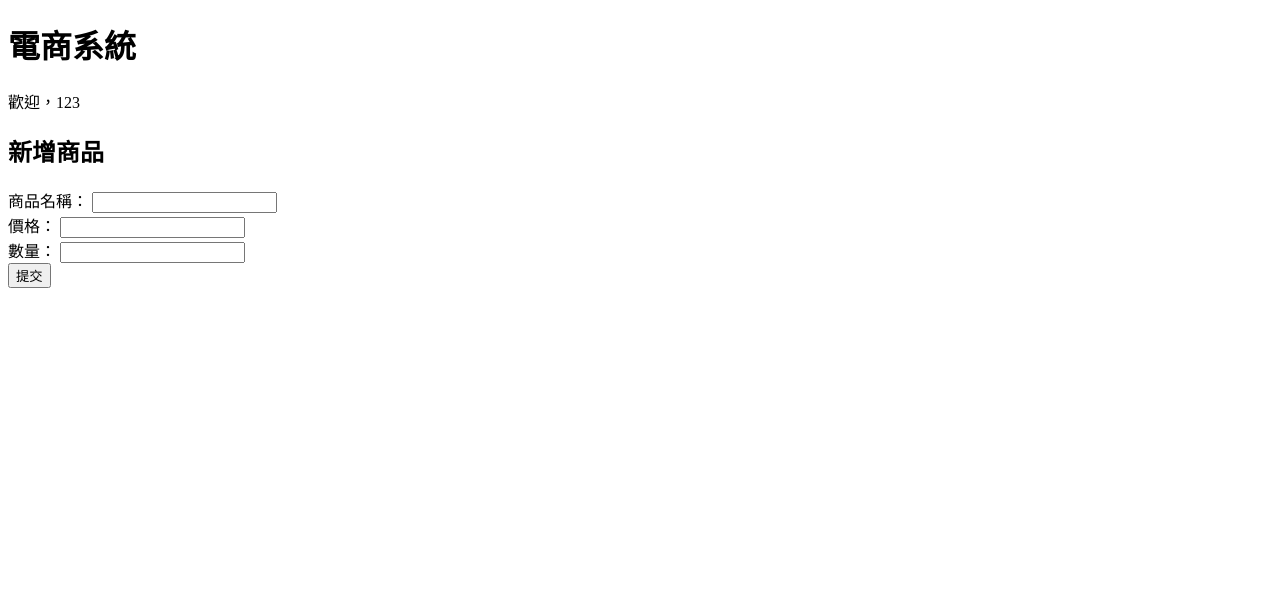
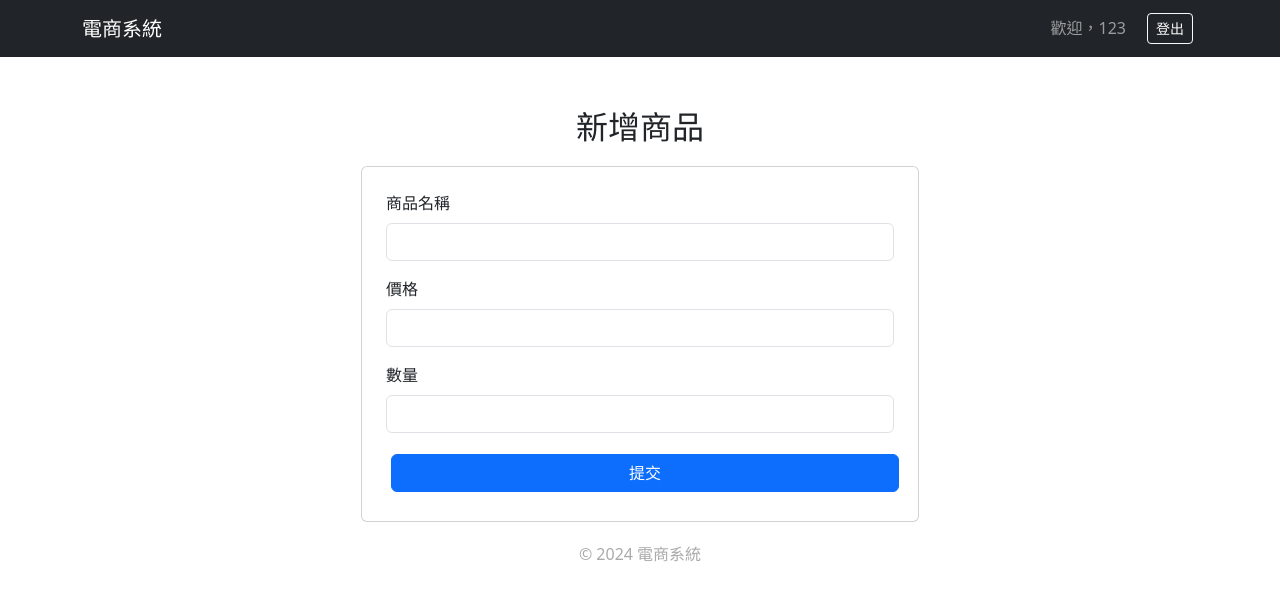
Before and after one commit to WenxiuWu17/EC-Web, a Flask app: page /add in a window 1280 px wide. Shown: the top 601 px of the page. Run offline with Flask 3, Linux system fonts and the light colour scheme; a user stored in the database is signed in.

Commit message:
更新頁面美化並新增 styles.css

```diff
--- a/app.py
+++ b/app.py
@@ -130,17 +130,34 @@
 @login_required
 def edit_product(id):
     product = Product.query.get_or_404(id)
+
+    # 確保只有商品的擁有者可以修改
     if product.seller_id != current_user.id:
         flash('您無權限修改此商品')
         return redirect(url_for('index'))
 
     if request.method == 'POST':
-        product.price = int(request.form['price'])
-        product.quantity = int(request.form['quantity'])
+        new_price = int(request.form['price'])
+        new_quantity = int(request.form['quantity'])
+
+        # 查找同名且價格相同的商品（排除當前商品）
+        existing_product = Product.query.filter_by(name=product.name, price=new_price, seller_id=current_user.id).filter(Product.id != product.id).first()
+
+        if existing_product:
+            # 如果找到匹配的商品，合併數量並刪除當前商品
+            existing_product.quantity += new_quantity
+            db.session.delete(product)
+        else:
+            # 如果沒有匹配商品，更新價格和數量
+            product.price = new_price
+            product.quantity = new_quantity
+
         db.session.commit()
+        flash('商品已成功更新！')
         return redirect(url_for('index'))
 
     return render_template('edit_product.html', product=product)
+
 
 # 刪除商品
 @app.route('/delete/<int:id>', methods=['POST'])
--- /dev/null
+++ b/static/css/styles.css
@@ -0,0 +1,25 @@
+body {
+    padding-top: 60px;
+}
+h1, h2 {
+    text-align: center;
+    margin-bottom: 20px;
+}
+table {
+    margin: 20px auto;
+    width: 90%;
+    border-collapse: collapse;
+}
+th, td {
+    padding: 10px;
+    text-align: center;
+    border: 1px solid #ccc;
+}
+button, a.btn {
+    margin: 5px;
+}
+footer {
+    text-align: center;
+    margin-top: 20px;
+    color: #aaa;
+}
--- a/templates/add_product.html
+++ b/templates/add_product.html
@@ -1,17 +1,22 @@
 {% extends 'base.html' %}
 
 {% block content %}
-<h2>新增商品</h2>
-<form method="post" action="{{ url_for('add_product') }}">
-    <label for="name">商品名稱：</label>
-    <input type="text" name="name" required><br>
-
-    <label for="price">價格：</label>
-    <input type="number" name="price" step="0.01" required><br>
-
-    <label for="quantity">數量：</label>
-    <input type="number" name="quantity" required><br>
-
-    <button type="submit">提交</button>
-</form>
+<div class="col-md-6 offset-md-3">
+    <h2>新增商品</h2>
+    <form method="post" action="{{ url_for('add_product') }}" class="card p-4">
+        <div class="mb-3">
+            <label for="name" class="form-label">商品名稱</label>
+            <input type="text" name="name" id="name" class="form-control" required>
+        </div>
+        <div class="mb-3">
+            <label for="price" class="form-label">價格</label>
+            <input type="number" name="price" id="price" class="form-control" step="0.01" required>
+        </div>
+        <div class="mb-3">
+            <label for="quantity" class="form-label">數量</label>
+            <input type="number" name="quantity" id="quantity" class="form-control" required>
+        </div>
+        <button type="submit" class="btn btn-primary w-100">提交</button>
+    </form>
+</div>
 {% endblock %}
--- a/templates/base.html
+++ b/templates/base.html
@@ -2,17 +2,32 @@
 <html lang="zh-Hant">
 <head>
     <meta charset="UTF-8">
+    <meta name="viewport" content="width=device-width, initial-scale=1.0">
     <title>{% block title %}電商系統{% endblock %}</title>
+    <!-- Bootstrap CSS -->
+    <link href="https://cdn.jsdelivr.net/npm/bootstrap@5.3.2/dist/css/bootstrap.min.css" rel="stylesheet">
+    <!-- Custom CSS -->
+    <link rel="stylesheet" href="{{ url_for('static', filename='css/styles.css') }}">
 </head>
 <body>
-    <header>
-        <h1>電商系統</h1>
-        {% if current_user.is_authenticated %}
-            <p>歡迎，{{ current_user.username }} </p>
-        {% endif %}
-    </header>
-    <main>
+    <nav class="navbar navbar-expand-lg navbar-dark bg-dark fixed-top">
+        <div class="container">
+            <a class="navbar-brand" href="{{ url_for('index') }}">電商系統</a>
+            {% if current_user.is_authenticated %}
+                <div class="navbar-nav ms-auto">
+                    <span class="navbar-text me-3">歡迎，{{ current_user.username }}</span>
+                    <a class="btn btn-outline-light btn-sm" href="{{ url_for('logout') }}">登出</a>
+                </div>
+            {% endif %}
+        </div>
+    </nav>
+    <div class="container mt-5">
         {% block content %}{% endblock %}
-    </main>
+    </div>
+    <footer>
+        <p>&copy; 2024 電商系統</p>
+    </footer>
+    <!-- Bootstrap JS -->
+    <script src="https://cdn.jsdelivr.net/npm/bootstrap@5.3.2/dist/js/bootstrap.bundle.min.js"></script>
 </body>
 </html>
```
Also changed, not shown: templates/edit_product.html (+14 -10 lines), templates/index.html (+11 -10 lines), templates/login.html (+16 -13 lines), templates/register.html (+14 -10 lines), instance/ecommerce.db.
